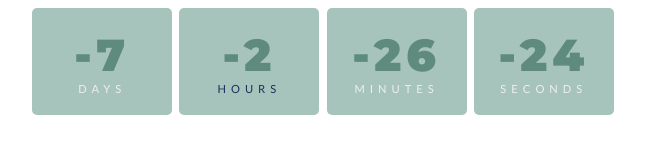
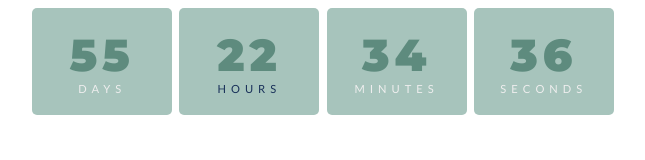
Before and after one commit to martcogn/exphase1, a plain HTML site: page index.html in a window 1280 px wide. Shown: the whole page, without its empty margins (317-962 px from the left). Drawn offline with Linux system fonts and the light colour scheme.

Commit message:
Update index.html

```diff
--- a/index.html
+++ b/index.html
@@ -103,7 +103,7 @@ body{
 </body>
 <script>
     const year = new Date().getFullYear();
-const myDate = new Date('Mar 07, 2022 00:00:00');
+const myDate = new Date('May 08, 2022 00:00:00');
 console.log(myDate);
 
 // countdown
```
